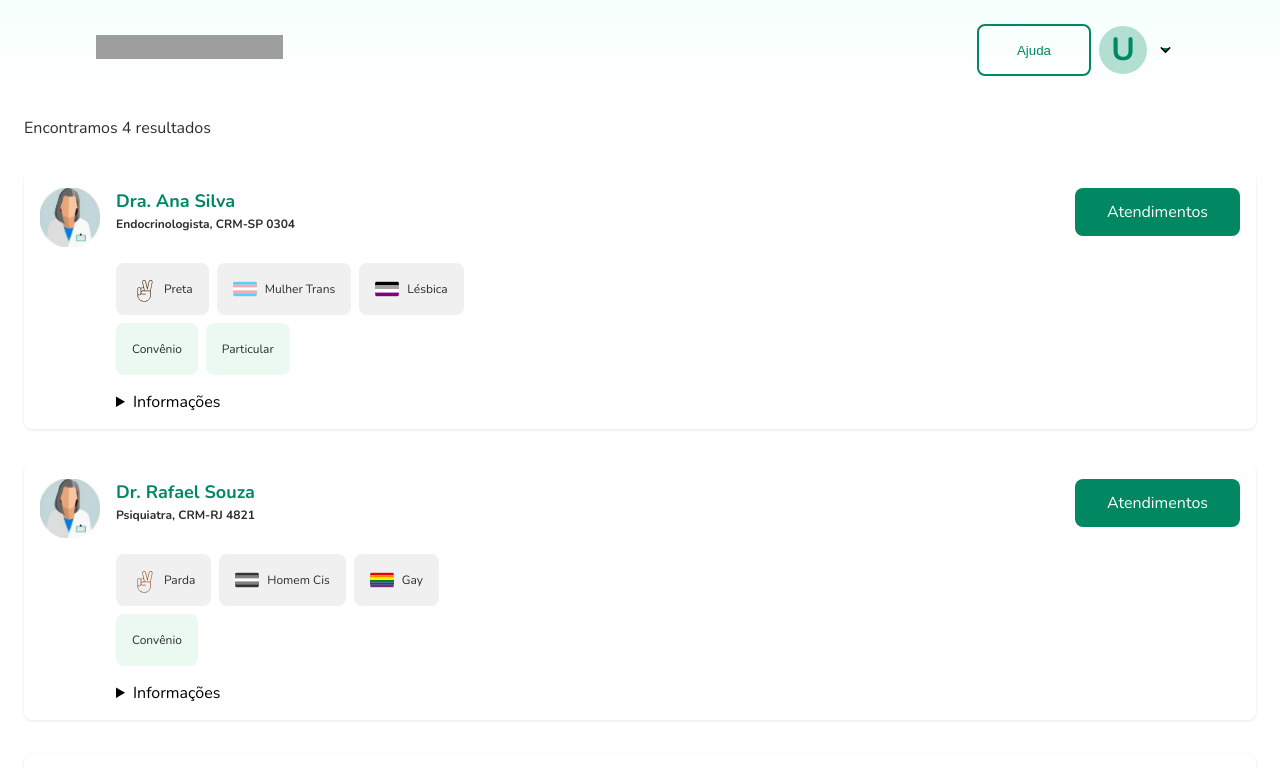
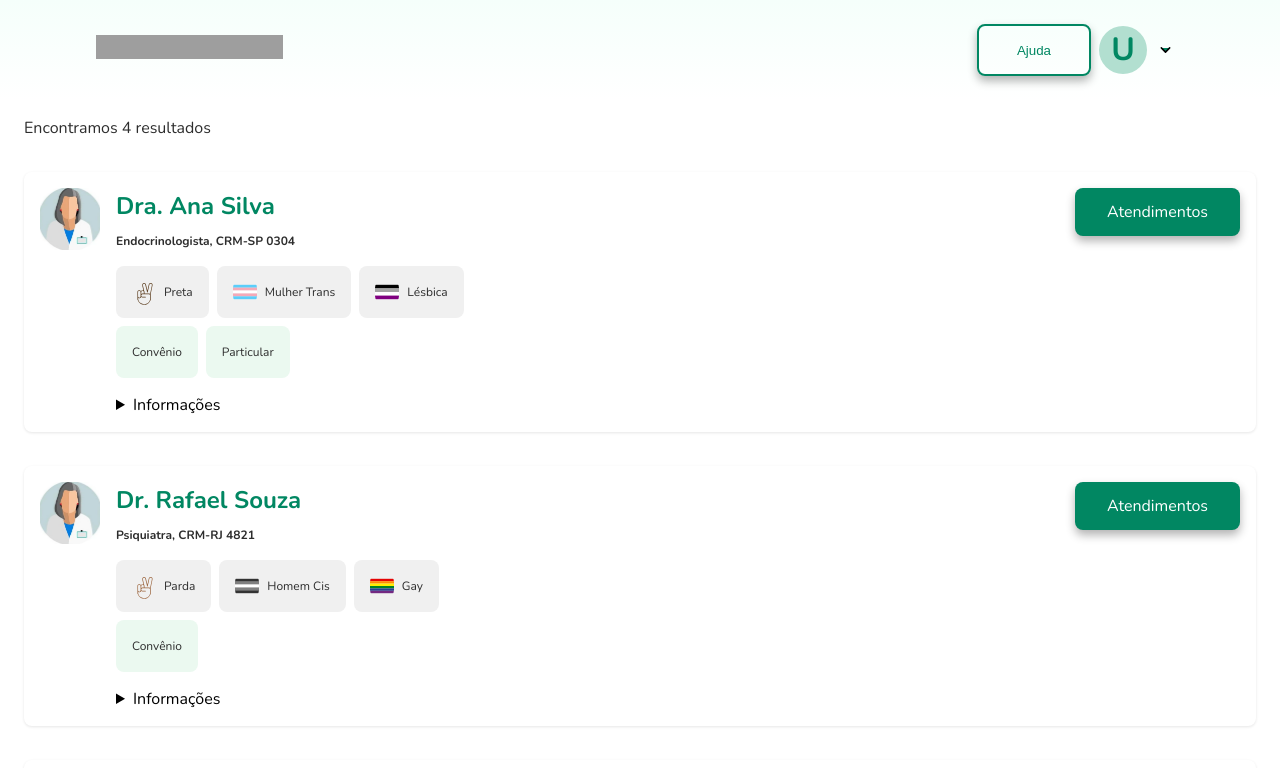
Before and after one commit to lauravivan/lacrei-saude-fe-teste, a Next.js app: page / in a window 1280 px wide. Shown: the top 768 px of the page. Built offline with nearby package versions, Linux system fonts and the light colour scheme; grey boxes are pictures that could not be loaded.

Commit message:
style: add shadow to buttons and adjust professional name in big screens

```diff
--- a/src/app/(user)/profissionais/_components/cards/Professional.tsx
+++ b/src/app/(user)/profissionais/_components/cards/Professional.tsx
@@ -10,6 +10,7 @@ import { BadgeService } from "@/components/badge/BadgeService";
 import { useScreenSize } from "@/hooks/useScreenSize";
 import Image from "next/image";
 import BtnLinkText from "@/components/button/BtnLinkText";
+import Title from "@/components/Title";
 
 type ProfessionalsType = {
   professional: ProfessionalType;
@@ -104,9 +105,13 @@ export default function Professional({ professional }: ProfessionalsType) {
             />
           </div>
           <div>
-            <Text variant="Text-xl-high200" color="emerald-60">
-              {professional.name}
-            </Text>
+            {isDesktop ? (
+              <Title number={5}>{professional.name}</Title>
+            ) : (
+              <Text variant="Text-xl-high200" color="emerald-60">
+                {professional.name}
+              </Text>
+            )}
             <Text variant="Text-xs-high200">
               {`${professional.specialty}, ${professional.crm}`}
             </Text>
--- a/src/components/button/Button.tsx
+++ b/src/components/button/Button.tsx
@@ -41,6 +41,7 @@ const SolidBtnContainer = styled.div<{ color: string }>`
   ${button}
   background-color: ${({ color }) => `var(--${color}-60)`};
   border-width: var(--border-width-none);
+  box-shadow: var(--shadow-md);
 
   svg {
     fill: ${({ color }) => `var(--${color}-60)`};
@@ -53,6 +54,7 @@ const OutlineBtnContainer = styled.div<{ color: string }>`
   border-color: ${({ color }) => `var(--${color}-60)`};
   border-width: var(--border-width-md);
   border-style: solid;
+  box-shadow: var(--shadow-md);
 
   svg {
     fill: ${({ color }) => `var(--${color}-60)`};
```
